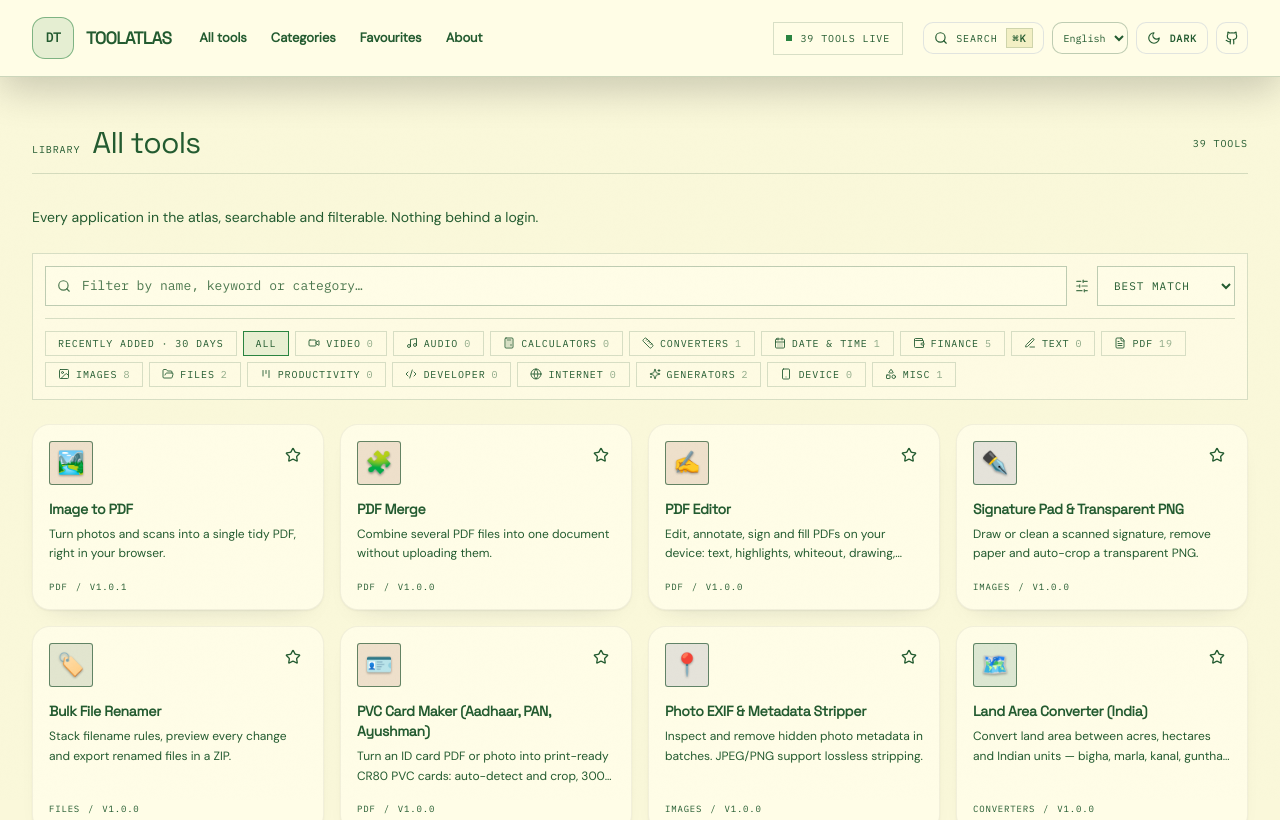
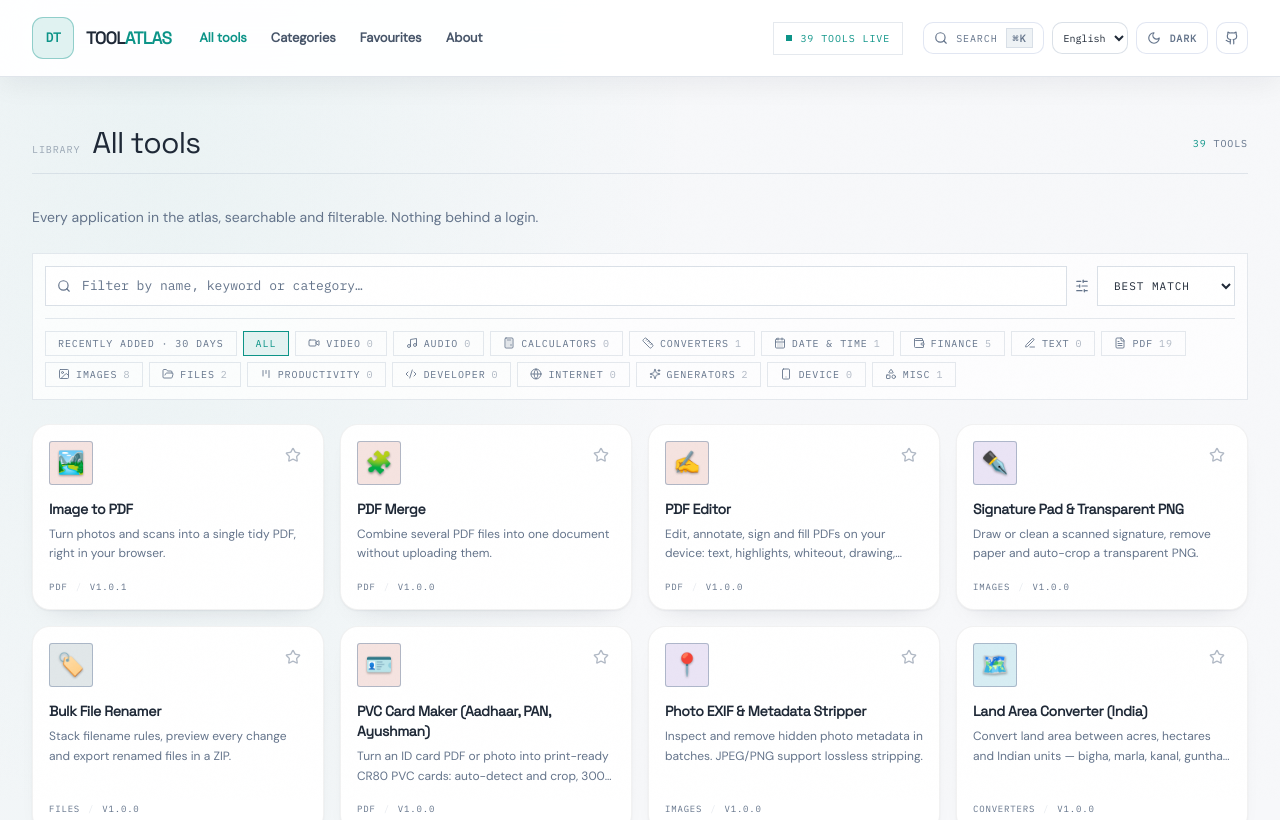
Before and after one commit to deepbat/toolatlas, a React (Vite) app: page /tools in a window 1280 px wide. Shown: the top 820 px of the page. Built offline with nearby package versions, Linux system fonts and the light colour scheme.

Commit message:
Apply modern neutral light and dark themes (#36)
* style: replace legacy colors with modern neutral themes

* fix: sync browser theme color with selected palette

* fix: update initial browser theme colors

```diff
--- a/index.html
+++ b/index.html
@@ -8,8 +8,8 @@
       name="description"
       content="Deepak's Tool is a growing collection of free online tools: calculators, converters, date and text utilities, generators, PDF and image tools. Everything runs in your browser."
     />
-    <meta name="theme-color" content="#071014" media="(prefers-color-scheme: dark)" />
-    <meta name="theme-color" content="#f3f1e9" media="(prefers-color-scheme: light)" />
+    <meta name="theme-color" content="#0f1720" media="(prefers-color-scheme: dark)" />
+    <meta name="theme-color" content="#f7f8fa" media="(prefers-color-scheme: light)" />
     <link rel="icon" type="image/svg+xml" href="/favicon.svg" />
     <link rel="manifest" href="/manifest.webmanifest" />
     <meta property="og:title" content="Deepak's Tool — One Place. Countless Useful Tools." />
--- a/src/index.css
+++ b/src/index.css
@@ -1158,80 +1158,213 @@ input,select,textarea { color-scheme:dark; }
 }
 
 
-/* Final theme override: keep all legacy redesign layers theme-aware. */
+/* Final theme system: neutral surfaces, accessible contrast, restrained teal accent. */
 :root {
-  --bg: 250 248 218;
-  --surface: 255 253 231;
-  --raised: 242 239 196;
-  --line: 42 91 55;
-  --line-a: .18;
-  --fg: 35 91 48;
-  --soft: 49 105 59;
-  --muted: 75 119 78;
-  --accent: 42 132 65;
-  --accent-2: 112 160 79;
-  --accent-soft: 230 241 207;
-  --on-accent: 255 255 235;
-  --wall-bg: 250 248 218;
-  --wall-card: 255 253 231;
-  --wall-ink: 35 91 48;
-  --wall-muted: 75 119 78;
-  --wall-blue: 42 132 65;
+  color-scheme: light;
+  --bg: 247 248 250;
+  --surface: 255 255 255;
+  --raised: 238 242 245;
+  --line: 148 163 184;
+  --line-a: .24;
+  --fg: 31 41 55;
+  --soft: 71 85 105;
+  --muted: 100 116 139;
+  --accent: 13 148 136;
+  --accent-2: 45 212 191;
+  --accent-soft: 204 251 241;
+  --on-accent: 255 255 255;
+  --danger: 220 70 70;
+  --warn: 180 120 30;
+  --cat-calculators: 13 148 136;
+  --cat-converters: 8 145 178;
+  --cat-date: 79 70 229;
+  --cat-finance: 5 150 105;
+  --cat-text: 71 85 105;
+  --cat-pdf: 190 80 65;
+  --cat-image: 124 88 190;
+  --cat-file: 71 105 120;
+  --cat-productivity: 13 148 136;
+  --cat-developer: 59 130 246;
+  --cat-internet: 8 145 178;
+  --cat-generators: 124 88 190;
+  --cat-misc: 100 116 139;
+  --wall-bg: 247 248 250;
+  --wall-card: 255 255 255;
+  --wall-ink: 31 41 55;
+  --wall-muted: 100 116 139;
+  --wall-blue: 13 148 136;
 }
 .dark {
-  --bg: 13 39 25;
-  --surface: 20 53 33;
-  --raised: 29 68 42;
-  --line: 222 224 117;
-  --line-a: .18;
-  --fg: 248 239 119;
-  --soft: 235 226 127;
-  --muted: 207 202 116;
-  --accent: 167 220 112;
-  --accent-2: 220 218 104;
-  --accent-soft: 45 76 43;
-  --on-accent: 16 43 25;
-  --wall-bg: 13 39 25;
-  --wall-card: 20 53 33;
-  --wall-ink: 248 239 119;
-  --wall-muted: 207 202 116;
-  --wall-blue: 167 220 112;
+  color-scheme: dark;
+  --bg: 15 23 32;
+  --surface: 24 33 45;
+  --raised: 34 45 59;
+  --line: 100 116 139;
+  --line-a: .28;
+  --fg: 226 232 240;
+  --soft: 203 213 225;
+  --muted: 148 163 184;
+  --accent: 45 212 191;
+  --accent-2: 94 234 212;
+  --accent-soft: 19 78 74;
+  --on-accent: 8 30 29;
+  --danger: 248 113 113;
+  --warn: 251 191 36;
+  --cat-calculators: 94 234 212;
+  --cat-converters: 103 232 249;
+  --cat-date: 165 180 252;
+  --cat-finance: 110 231 183;
+  --cat-text: 203 213 225;
+  --cat-pdf: 252 165 165;
+  --cat-image: 196 181 253;
+  --cat-file: 148 197 207;
+  --cat-productivity: 94 234 212;
+  --cat-developer: 147 197 253;
+  --cat-internet: 103 232 249;
+  --cat-generators: 196 181 253;
+  --cat-misc: 203 213 225;
+  --wall-bg: 15 23 32;
+  --wall-card: 24 33 45;
+  --wall-ink: 226 232 240;
+  --wall-muted: 148 163 184;
+  --wall-blue: 45 212 191;
 }
 html { background: rgb(var(--bg)) !important; }
 body {
-  background: rgb(var(--bg)) !important;
+  background:
+    radial-gradient(ellipse at 12% 0%, rgb(var(--accent) / .055), transparent 34rem),
+    rgb(var(--bg)) !important;
   color: rgb(var(--fg)) !important;
 }
 body::before {
-  background-image: linear-gradient(rgb(var(--accent-2) / .07) 1px, transparent 1px), linear-gradient(90deg, rgb(var(--accent-2) / .07) 1px, transparent 1px) !important;
+  opacity: .12;
+  background-image:
+    linear-gradient(rgb(var(--line) / .12) 1px, transparent 1px),
+    linear-gradient(90deg, rgb(var(--line) / .12) 1px, transparent 1px) !important;
 }
-body :is(h1,h2,h3,h4,h5,h6,p,a,span,li,label,small,strong,em,button,input,textarea,select,summary,dt,dd,th,td) {
+body :is(input, textarea, select) {
   color: rgb(var(--fg)) !important;
+  background-color: rgb(var(--surface)) !important;
+  border-color: rgb(var(--line) / .34) !important;
+  color-scheme: inherit;
 }
-body :is(input,textarea,select) {
-  background-color: rgb(var(--surface)) !important;
-  border-color: rgb(var(--line) / .3) !important;
+body :is(input, textarea)::placeholder { color: rgb(var(--muted)) !important; }
+a { text-decoration-color: rgb(var(--accent) / .35); }
+:focus-visible { outline-color: rgb(var(--accent)) !important; }
+header.sticky {
+  background: rgb(var(--surface) / .92) !important;
+  border-color: rgb(var(--line) / .28) !important;
+  box-shadow: 0 8px 28px rgb(15 23 42 / .06) !important;
 }
-body :is(input,textarea)::placeholder { color: rgb(var(--muted)) !important; }
-header.sticky {
-  background: rgb(var(--surface) / .96) !important;
-  border-color: rgb(var(--line) / .24) !important;
-}
+.dark header.sticky { box-shadow: 0 8px 28px rgb(0 0 0 / .22) !important; }
 header.sticky a[aria-label="ToolAtlas home"] > span:first-child {
+  border-radius: 11px !important;
   background: rgb(var(--accent) / .12) !important;
-  border-color: rgb(var(--accent) / .55) !important;
+  border-color: rgb(var(--accent) / .38) !important;
   box-shadow: none !important;
 }
+header.sticky a[aria-label="ToolAtlas home"] > span:first-child span { color: rgb(var(--accent)) !important; }
 .stage {
+  min-height: 620px !important;
+  border: 1px solid rgb(var(--line) / .32) !important;
+  border-radius: 26px !important;
+  background:
+    radial-gradient(ellipse at 82% 40%, rgb(var(--accent) / .10), transparent 42%),
+    linear-gradient(145deg, rgb(var(--surface)), rgb(var(--raised))) !important;
+  box-shadow: 0 18px 50px rgb(15 23 42 / .06), inset 0 1px rgb(255 255 255 / .65) !important;
+}
+.dark .stage {
+  background:
+    radial-gradient(ellipse at 82% 40%, rgb(var(--accent) / .12), transparent 42%),
+    linear-gradient(145deg, rgb(var(--surface)), rgb(var(--bg))) !important;
+  box-shadow: 0 24px 60px rgb(0 0 0 / .24), inset 0 1px rgb(255 255 255 / .035) !important;
+}
+.stage::after { background: linear-gradient(115deg, transparent 40%, rgb(var(--accent) / .035) 60%, transparent 78%) !important; }
+.stage .depth-scene { opacity: .42 !important; }
+.dark .stage .depth-scene { opacity: .68 !important; }
+.stage .depth-scrim {
+  background: linear-gradient(90deg, rgb(var(--surface) / .96) 0%, rgb(var(--surface) / .84) 43%, rgb(var(--surface) / .18) 100%) !important;
+}
+@media (max-width: 760px) {
+  .stage .depth-scrim {
+    background: linear-gradient(180deg, rgb(var(--surface) / .22), rgb(var(--surface) / .66) 42%, rgb(var(--surface) / .98) 82%) !important;
+  }
+  .stage > .relative { padding-top: 135px; }
+}
+.stage h1, .stage h1::first-line { color: rgb(var(--fg)) !important; text-shadow: none !important; }
+.stage p { color: rgb(var(--soft)) !important; }
+.stage .inline-flex.items-center.gap-2\.5 {
+  color: rgb(var(--accent)) !important;
+  border: 1px solid rgb(var(--accent) / .25) !important;
+  background: rgb(var(--accent) / .08) !important;
+  box-shadow: none !important;
+}
+.stage .tray {
+  border: 1px solid rgb(var(--accent) / .38) !important;
+  border-bottom: 3px solid rgb(var(--accent) / .48) !important;
+  border-radius: 18px !important;
+  background: linear-gradient(145deg, rgb(var(--surface) / .96), rgb(var(--raised) / .96)) !important;
+  box-shadow: 0 16px 34px rgb(15 23 42 / .08), inset 0 1px rgb(255 255 255 / .7) !important;
+}
+.dark .stage .tray {
+  background: linear-gradient(145deg, rgb(var(--raised) / .94), rgb(var(--surface) / .96)) !important;
+  box-shadow: 0 18px 38px rgb(0 0 0 / .28), inset 0 1px rgb(255 255 255 / .06) !important;
+}
+.stage .tray span { color: rgb(var(--fg)) !important; }
+.stage .tray span.font-mono { color: rgb(var(--muted)) !important; }
+.stage .tray svg { color: rgb(var(--accent)) !important; }
+.wall-page { background-color: rgb(var(--wall-bg)) !important; }
+.wall-page { background-image: radial-gradient(rgb(var(--line) / .16) 1px, transparent 1px) !important; }
+.wall-chip {
+  border: 1px solid rgb(var(--line) / .28) !important;
+  color: rgb(var(--soft)) !important;
+  background: rgb(var(--wall-card)) !important;
+  box-shadow: 0 2px 8px rgb(15 23 42 / .045) !important;
+}
+.wall-chip:hover { color: rgb(var(--accent)) !important; }
+.wall-chip[data-active="true"] {
+  color: rgb(var(--on-accent)) !important;
+  border-color: rgb(var(--accent)) !important;
+  background: rgb(var(--accent)) !important;
+  box-shadow: 0 6px 16px rgb(var(--accent) / .18) !important;
+}
+.wall-card {
+  border: 1px solid rgb(var(--line) / .22) !important;
+  border-radius: 18px !important;
+  background: rgb(var(--wall-card)) !important;
+  box-shadow: 0 8px 24px rgb(15 23 42 / .055), inset 0 1px rgb(255 255 255 / .75) !important;
+}
+.dark .wall-card {
+  background: rgb(var(--wall-card)) !important;
+  box-shadow: 0 12px 28px rgb(0 0 0 / .22), inset 0 1px rgb(255 255 255 / .035) !important;
+}
+.wall-card:hover {
+  border-color: rgb(var(--accent) / .45) !important;
+  box-shadow: 0 18px 34px rgb(15 23 42 / .10), 0 0 22px rgb(var(--accent) / .07) !important;
+}
+.dark .wall-card:hover { box-shadow: 0 20px 36px rgb(0 0 0 / .32), 0 0 22px rgb(var(--accent) / .10) !important; }
+.wall-name { color: rgb(var(--wall-ink)) !important; }
+.wall-desc, .wall-meta { color: rgb(var(--wall-muted)) !important; }
+.plate, .card-3d {
+  border-color: rgb(var(--line) / .28) !important;
   background: linear-gradient(145deg, rgb(var(--surface)), rgb(var(--raised))) !important;
-  border-color: rgb(var(--line) / .28) !important;
+  box-shadow: 0 10px 26px rgb(15 23 42 / .055), inset 0 1px rgb(255 255 255 / .55) !important;
 }
-.wall-page { background-color: rgb(var(--wall-bg)) !important; }
-.wall-card,.wall-chip {
-  background: rgb(var(--wall-card)) !important;
-  border-color: rgb(var(--line) / .22) !important;
+.dark .plate, .dark .card-3d {
+  box-shadow: 0 12px 28px rgb(0 0 0 / .2), inset 0 1px rgb(255 255 255 / .035) !important;
 }
-.wall-chip[data-active='true'] {
-  background: rgb(var(--accent)) !important;
+.plate h2, .card-3d h3 { color: rgb(var(--fg)) !important; }
+.plate p, .card-3d p { color: rgb(var(--soft)) !important; }
+footer {
+  background: rgb(var(--surface) / .82) !important;
+  border-color: rgb(var(--line) / .26) !important;
 }
-.dark .wall-chip[data-active='true'] { color: rgb(var(--on-accent)) !important; }
+footer p, footer li { color: rgb(var(--muted)) !important; }
+footer h3 { color: rgb(var(--accent)) !important; }
+@media (max-width: 640px) {
+  .stage { min-height: 0 !important; padding: 24px 18px !important; border-radius: 22px !important; }
+  .stage h1 { font-size: clamp(42px, 11vw, 58px) !important; }
+}
+@media (prefers-reduced-motion: reduce) {
+  .stage *, .wall-card, .wall-chip { transition-duration: .01ms !important; animation-duration: .01ms !important; }
+}
--- a/src/lib/store.tsx
+++ b/src/lib/store.tsx
@@ -99,7 +99,7 @@ export function AppProvider({ children }: { children: ReactNode }) {
     document.documentElement.classList.toggle('dark', resolvedTheme === 'dark');
     document
       .querySelector('meta[name="theme-color"]')
-      ?.setAttribute('content', resolvedTheme === 'dark' ? '#071014' : '#f3f1e9');
+      ?.setAttribute('content', resolvedTheme === 'dark' ? '#0f1720' : '#f7f8fa');
   }, [resolvedTheme]);
 
   const setTheme = useCallback((next: Theme) => {
```
